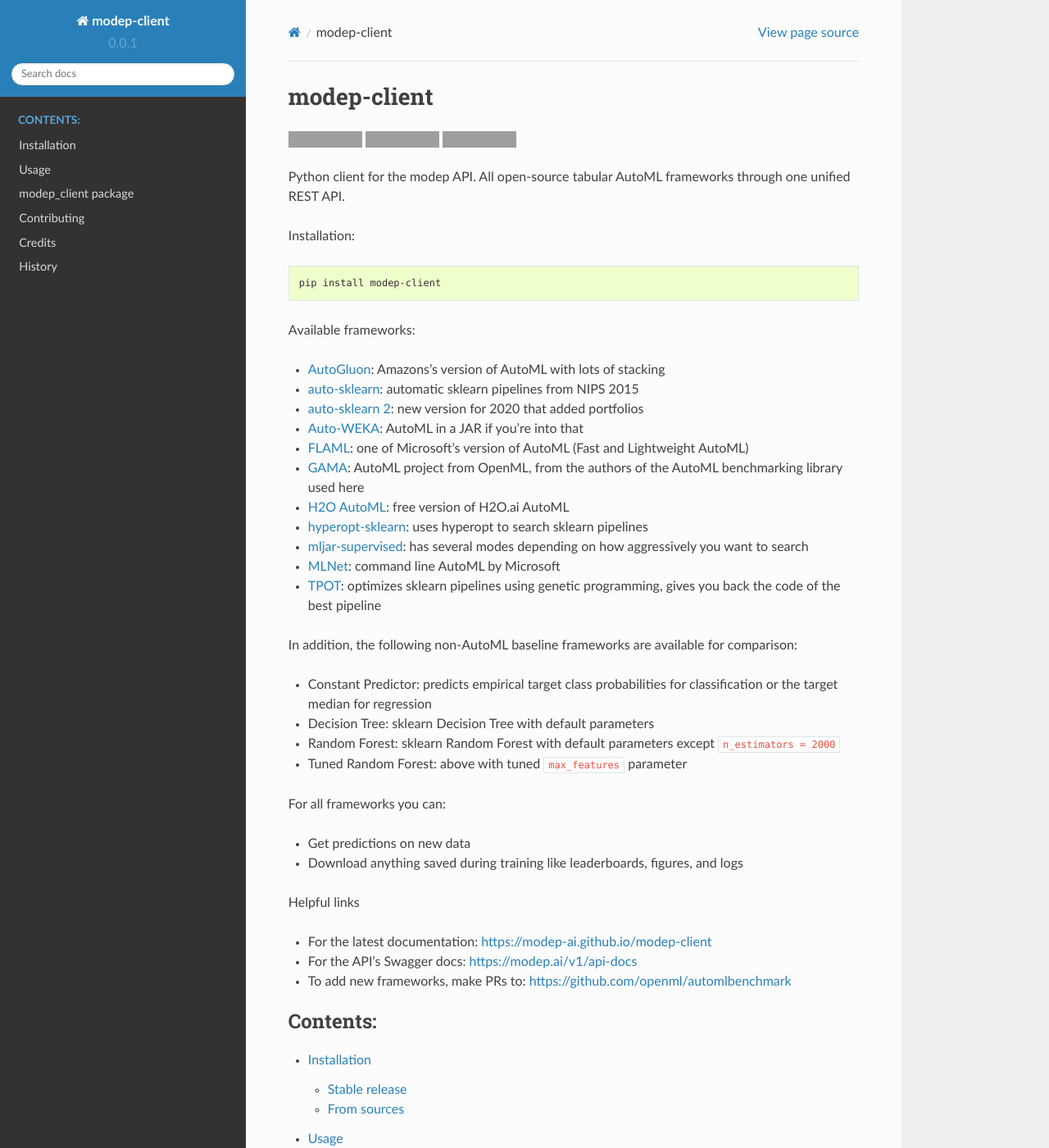
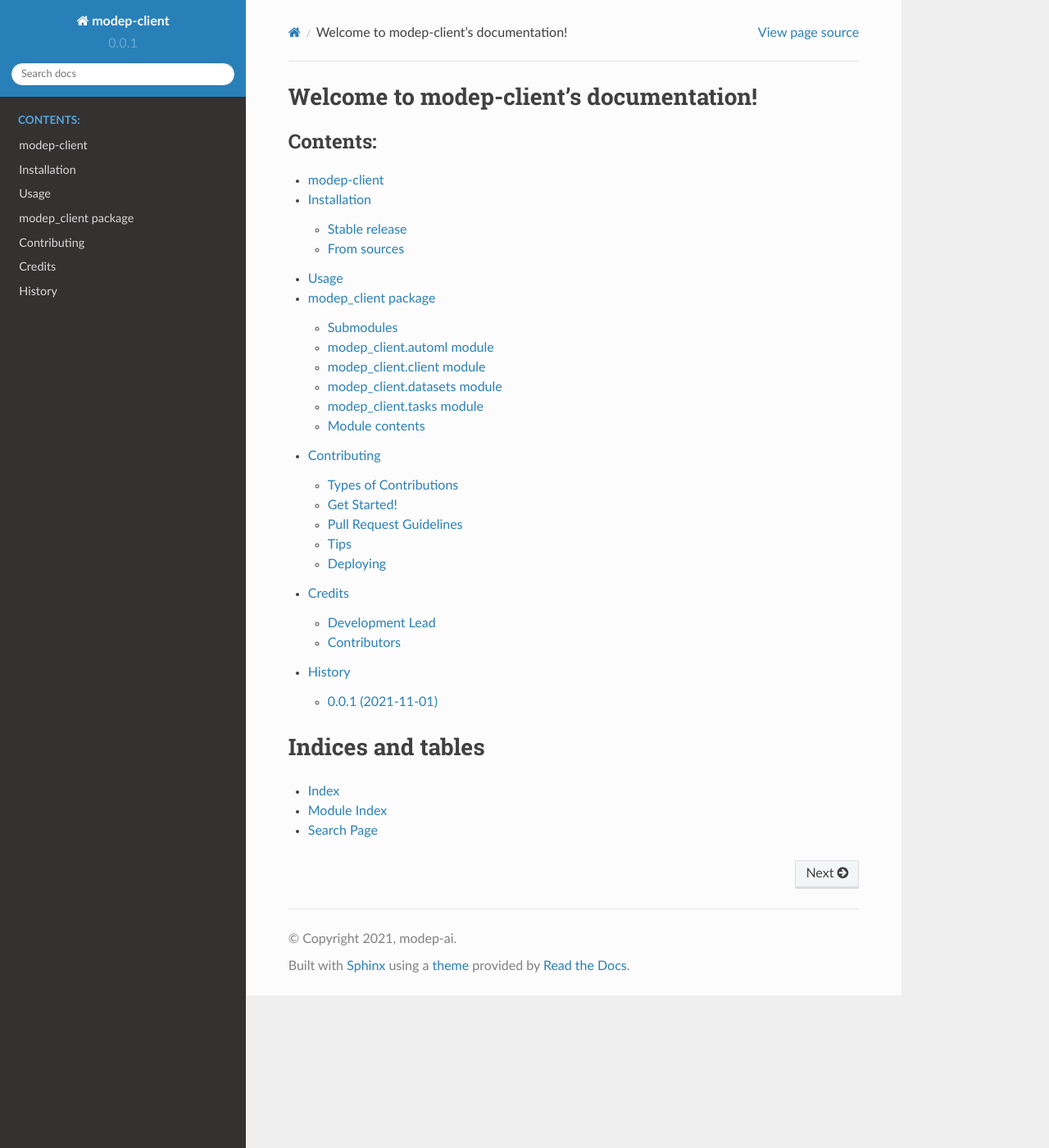
Before and after one commit to modep-ai/modep-client, a Sphinx documentation site: the page built from docs/index.rst, in a window 1280 px wide and 1400 px high. Shown: the whole window at 82% size. Built offline with Sphinx 7.4.7 and the Read the Docs theme 2.0.0, drawn with Linux system fonts in a browser that asks for light colours; grey boxes are pictures that could not be loaded.

Commit message:
Update TOC

```diff
--- a/README.rst
+++ b/README.rst
@@ -2,10 +2,10 @@
 modep-client
 ============
 
+.. image:: https://github.com/modep-ai/modep-client/actions/workflows/tests.yml/badge.svg
+        :target: https://github.com/modep-ai/modep-client/actions
 .. image:: https://github.com/modep-ai/modep-client/actions/workflows/docs.yml/badge.svg
         :target: https://modep-ai.github.io/modep-client
-.. image:: https://github.com/modep-ai/modep-client/actions/workflows/tests.yml/badge.svg
-        :target: https://github.com/modep-ai/modep-client/actions
 .. image:: https://img.shields.io/pypi/v/modep-client.svg
         :target: https://pypi.org/project/modep-client
 
--- a/docs/index.rst
+++ b/docs/index.rst
@@ -1,9 +1,11 @@
-.. include:: ../README.rst
+Welcome to modep-client's documentation!
+========================================
 
 .. toctree::
    :maxdepth: 2
    :caption: Contents:
 
+   readme
    installation
    usage
    modep_client
```
